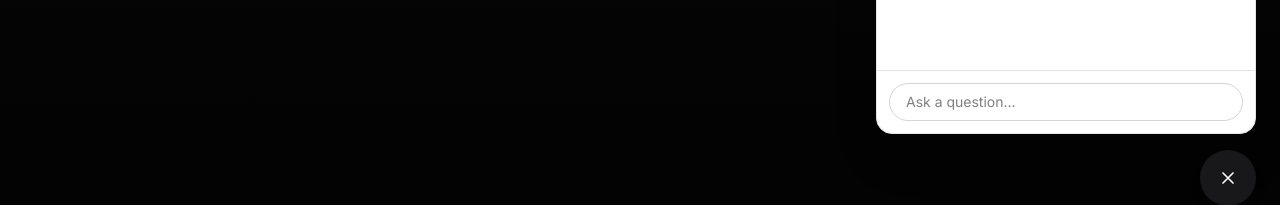
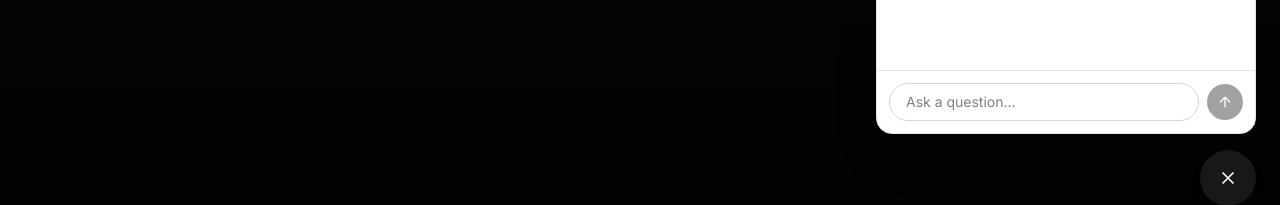
Before and after one commit to lamba01/my-portfolio, a Next.js app: page / in a window 1280 px wide. Both pictures are taken after a click on the button "Ask about John". Shown: the part 570-775 px from the top of the page. Built offline with nearby package versions, Linux system fonts and the light colour scheme.

Commit message:
feat: enhance PortfolioAgent input with send button and improved styling

```diff
--- a/src/components/portfolioAgent.jsx
+++ b/src/components/portfolioAgent.jsx
@@ -106,14 +106,35 @@ export default function PortfolioAgent() {
               ask(input);
               setInput("");
             }}
-            className="p-3 border-t border-zinc-200 dark:border-zinc-800"
+            className="flex items-center gap-2 p-3 border-t border-zinc-200 dark:border-zinc-800"
           >
             <input
-              className="w-full rounded-full border border-zinc-300 dark:border-zinc-700 bg-white dark:bg-zinc-900 px-4 py-2 text-sm focus:outline-none focus:ring-2 focus:ring-zinc-900 dark:focus:ring-zinc-100"
+              className="flex-1 rounded-full border border-zinc-300 dark:border-zinc-700 bg-white dark:bg-zinc-900 dark:text-white px-4 py-2 text-sm focus:outline-none focus:ring-2 focus:ring-zinc-900 dark:focus:ring-zinc-100"
               value={input}
               placeholder="Ask a question..."
               onChange={(e) => setInput(e.currentTarget.value)}
             />
+            <button
+              type="submit"
+              disabled={!input.trim()}
+              aria-label="Send message"
+              className="h-9 w-9 shrink-0 rounded-full bg-zinc-900 dark:bg-zinc-100 text-zinc-50 dark:text-zinc-900 flex items-center justify-center disabled:opacity-40 disabled:cursor-not-allowed hover:scale-105 transition-transform"
+            >
+              <svg
+                xmlns="http://www.w3.org/2000/svg"
+                className="h-4 w-4"
+                fill="none"
+                viewBox="0 0 24 24"
+                stroke="currentColor"
+                strokeWidth={2}
+              >
+                <path
+                  strokeLinecap="round"
+                  strokeLinejoin="round"
+                  d="M12 19V5M5 12l7-7 7 7"
+                />
+              </svg>
+            </button>
           </form>
         </div>
       )}
```
